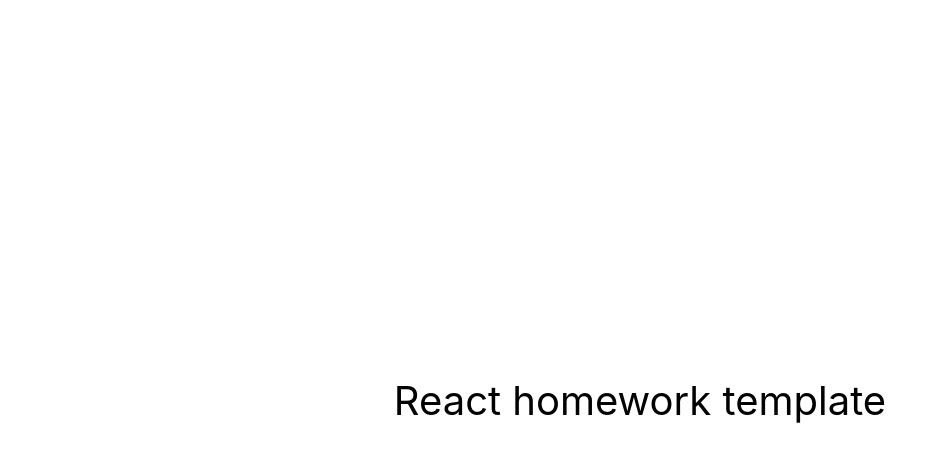
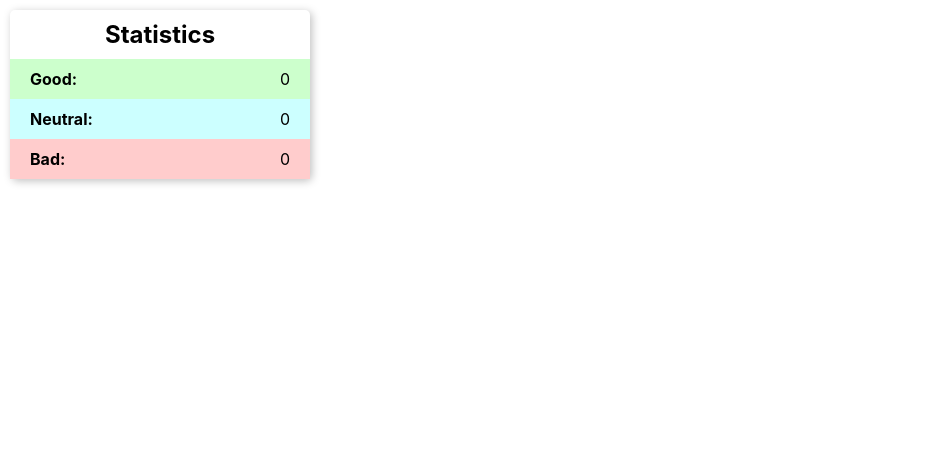
Before and after one commit to AegisVP/goit-react-hw-02-feedback, a React (Create React App) app: page / in a window 1280 px wide. Shown: the top 462 px of the page, without its empty margins (0-939 px from the left). Built offline with nearby package versions, Linux system fonts and the light colour scheme.

Commit message:
Display setup

```diff
--- a/package.json
+++ b/package.json
@@ -10,6 +10,7 @@
     "react": "^18.1.0",
     "react-dom": "^18.1.0",
     "react-scripts": "5.0.1",
+    "styled-components": "^5.3.5",
     "web-vitals": "^2.1.3"
   },
   "scripts": {
--- a/src/components/App.jsx
+++ /dev/null
@@ -1,16 +0,0 @@
-export const App = () => {
-  return (
-    <div
-      style={{
-        height: '100vh',
-        display: 'flex',
-        justifyContent: 'center',
-        alignItems: 'center',
-        fontSize: 40,
-        color: '#010101'
-      }}
-    >
-      React homework template
-    </div>
-  );
-};
--- /dev/null
+++ b/src/components/App/App.jsx
@@ -0,0 +1,36 @@
+import { FeedbackStats } from 'components/Display/Display';
+import React, { Component } from 'react';
+
+class App extends Component {
+  state = {
+    good: 0,
+    neutral: 0,
+    bad: 0,
+  };
+
+  render() {
+    // const { good, neutral, bad } = this.state;
+    return (
+      <FeedbackStats state={this.state} />
+    );
+  }
+}
+
+// const App = () => {
+//   return (
+//     <div
+//       style={{
+//         height: '100vh',
+//         display: 'flex',
+//         justifyContent: 'center',
+//         alignItems: 'center',
+//         fontSize: 40,
+//         color: '#010101',
+//       }}
+//     >
+//       React homework template
+//     </div>
+//   );
+// };
+
+export { App };
--- /dev/null
+++ b/src/components/Common/Box.js
@@ -0,0 +1,4 @@
+import { space, layout, flexbox } from 'styled-system';
+import styled from 'styled-components';
+
+export const Box = styled('div')(space, layout, flexbox);
--- /dev/null
+++ b/src/components/Common/Theme.js
@@ -0,0 +1,57 @@
+export const theme = {
+  colors: {
+    defaultText: '#000000',
+    mediumText: '#555555',
+    inverseText: '#ffffff',
+    secondBackground: '#f0f0f0',
+    pageBackground: '#ffffff',
+  },
+  fontSizes: {
+    s: '12px',
+    m: '16px',
+    l: '24px',
+    xl: '36px',
+  },
+  fontWeights: {
+    normal: 400,
+    bold: 700,
+  },
+  spacing: [0, 5, 10, 20, 40, 80, 160, 320, 640],
+  radii: {
+    none: 0,
+    normal: '5px',
+    large: '10px',
+    round: '50%',
+  },
+  margin: `margin: ${returnParams}`,
+  padding: `padding: ${returnParams}`,
+  mp: returnParams,
+};
+
+function returnParams(...sizes) {
+  console.log('returnParams started');
+  if (sizes.length === 0) return;
+  console.log('returnParams calculating from', [...sizes]);
+
+  const resultArray = [];
+
+  for (const size of sizes) {
+    let index = size;
+
+    if (index === 0) {
+      resultArray.push('0');
+    } else if (index > 0) {
+      if (index >= this.spacing.length) index = this.spacing.length;
+      resultArray.push(`${this.spacing[index]}px`);
+    } else if (index < 0) {
+      index = index * -1;
+      if (index >= this.spacing.length) index = this.spacing.length;
+      resultArray.push(`-${this.spacing[index]}px`);
+    } else if (index === 'auto') {
+      resultArray.push('auto');
+    }
+  }
+
+  console.log('returnParams returning ', resultArray.join(' '));
+  return resultArray.join(' ');
+}
--- /dev/null
+++ b/src/components/Display/Display.jsx
@@ -0,0 +1,21 @@
+import React from 'react';
+import { Wrapper, StatRow, Value, Title } from './Display.styled';
+
+const FeedbackStats = ({ state: { good, neutral, bad } }) => {
+  return (
+    <Wrapper>
+      <Title>Statistics</Title>
+      <StatRow>
+        Good: <Value>{good}</Value>
+      </StatRow>
+      <StatRow>
+        Neutral: <Value>{neutral}</Value>
+      </StatRow>
+      <StatRow>
+        Bad: <Value>{bad}</Value>
+      </StatRow>
+    </Wrapper>
+  );
+};
+
+export { FeedbackStats };
--- /dev/null
+++ b/src/components/Display/Display.styled.js
@@ -0,0 +1,34 @@
+import styled from 'styled-components';
+
+export const Wrapper = styled.div`
+  width: 300px;
+  border-radius: ${p => p.theme.radii.normal};
+  box-shadow: 2px 2px 8px rgba(0, 0, 0, 0.25);
+`;
+
+export const Title = styled.h2`
+  margin: 0;
+  padding: ${p => p.theme.mp(2, 3)};
+  text-align: center;
+`;
+
+export const StatRow = styled.p`
+  /* ${p => console.log(p.children)} */
+  background-color: ${p =>
+    p.children[0].includes('Good')
+      ? '#ccffcc'
+      : p.children[0].includes('Neutral')
+      ? '#ccffff'
+      : p.children[0].includes('Bad')
+      ? '#ffcccc'
+      : '#ffffff'};
+  margin: 0;
+  padding: ${p => p.theme.mp(2, 3)};
+  display: flex;
+  justify-content: space-between;
+  font-weight: bold;
+`;
+
+export const Value = styled.span`
+  font-weight: normal;
+`;
--- a/src/index.css
+++ b/src/index.css
@@ -1,15 +1,16 @@
-@import-normalize; /* bring in normalize.css styles */
+* {
+  box-sizing: border-box;
+}
 
 body {
   margin: 0;
-  font-family: -apple-system, BlinkMacSystemFont, 'Segoe UI', 'Roboto', 'Oxygen',
-    'Ubuntu', 'Cantarell', 'Fira Sans', 'Droid Sans', 'Helvetica Neue',
-    sans-serif;
+  padding: 10px;
+  font-family: -apple-system, BlinkMacSystemFont, 'Segoe UI', 'Roboto', 'Oxygen', 'Ubuntu', 'Cantarell', 'Fira Sans',
+    'Droid Sans', 'Helvetica Neue', sans-serif;
   -webkit-font-smoothing: antialiased;
   -moz-osx-font-smoothing: grayscale;
 }
 
 code {
-  font-family: source-code-pro, Menlo, Monaco, Consolas, 'Courier New',
-    monospace;
+  font-family: source-code-pro, Menlo, Monaco, Consolas, 'Courier New', monospace;
 }
--- a/src/index.js
+++ b/src/index.js
@@ -1,10 +1,15 @@
 import React from 'react';
 import ReactDOM from 'react-dom/client';
-import { App } from 'components/App';
 import './index.css';
 
+import { App } from 'components/App/App';
+import { ThemeProvider } from 'styled-components';
+import { theme } from './components/Common/Theme';
+
 ReactDOM.createRoot(document.getElementById('root')).render(
-  <React.StrictMode>
-    <App />
-  </React.StrictMode>
+  <ThemeProvider theme={theme}>
+    <React.StrictMode>
+      <App />
+    </React.StrictMode>
+  </ThemeProvider>
 );
```
Also changed, not shown: .prettierrc.json, 1 other file (tests, documents, lock files or other folders).
